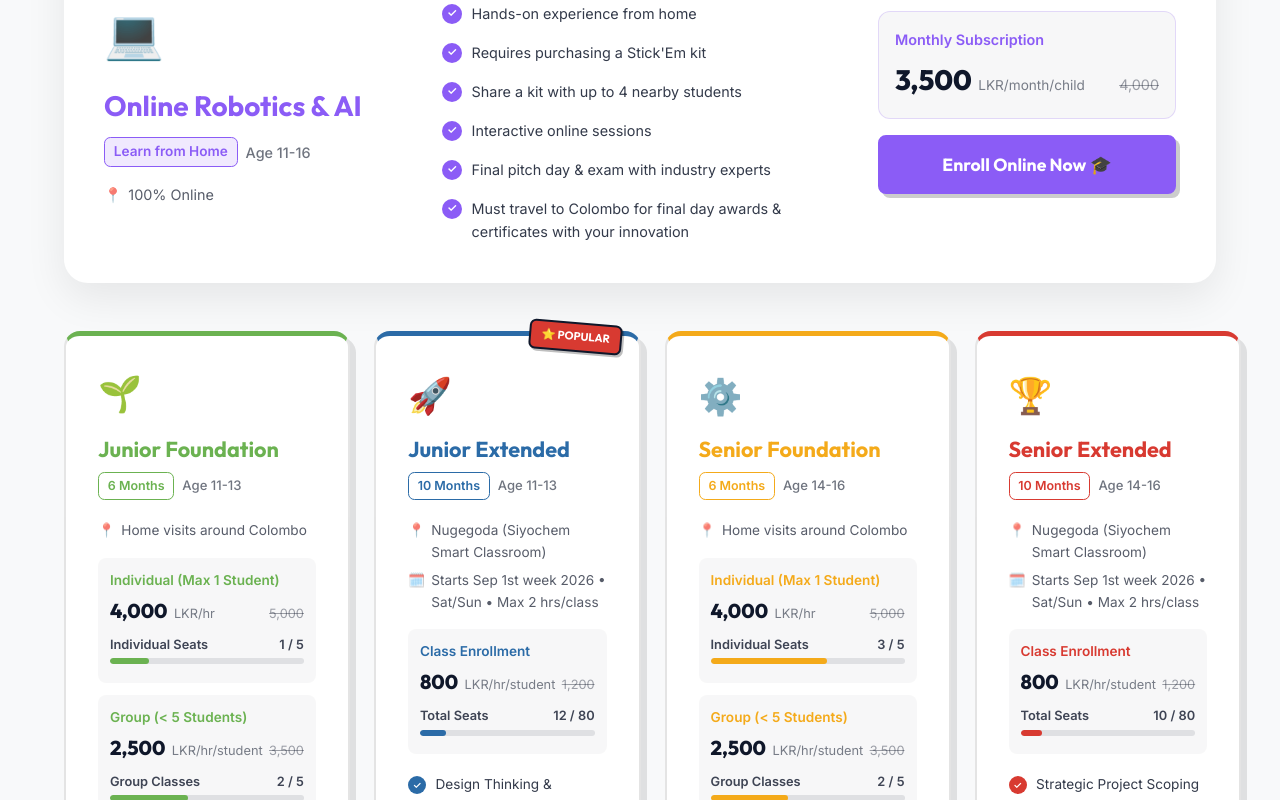
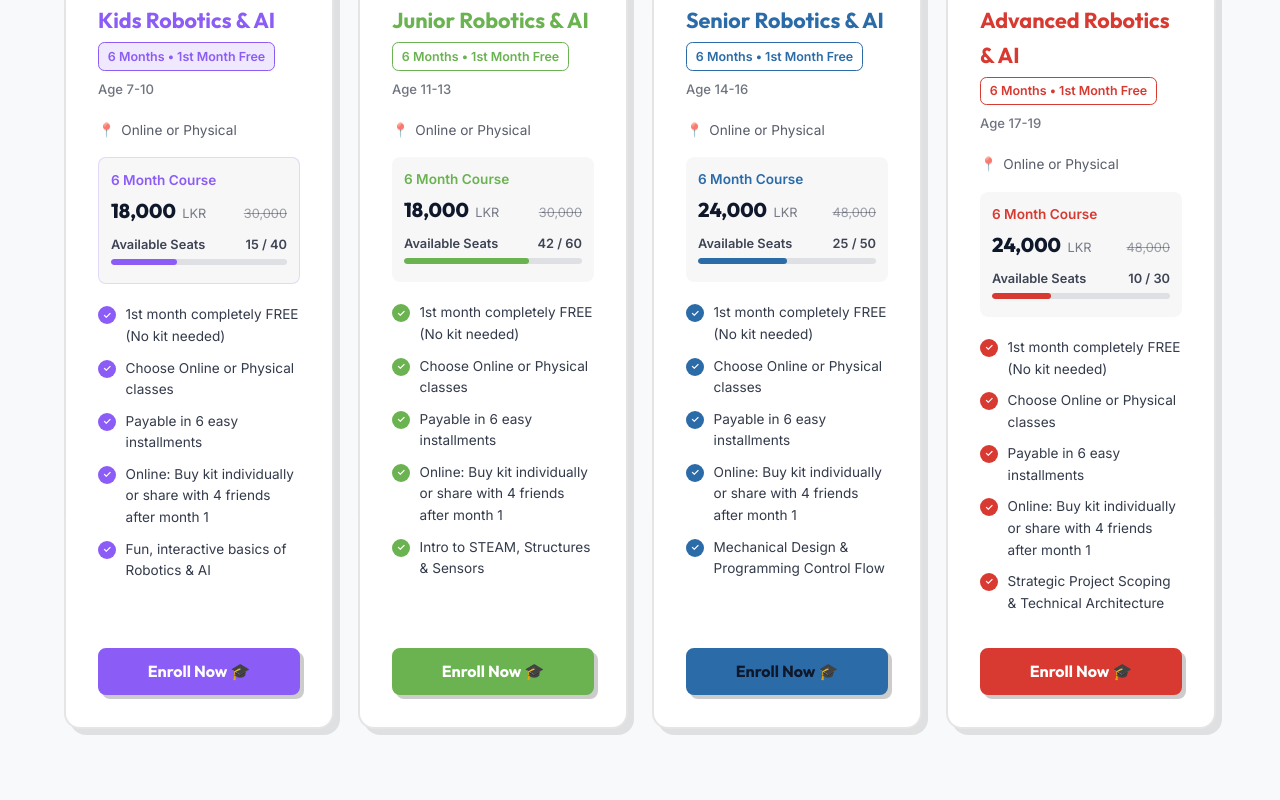
Before and after one commit to Himal-Gunawardhana/RobotSticks, a React (Vite) app: page / in a window 1280 px wide. Shown: the part 3040-3840 px from the top of the page. Built offline with nearby package versions, Linux system fonts and the light colour scheme.

Commit message:
Update Packages to reflect age-based Robotics and AI courses with 6-month plans

```diff
--- a/src/components/Packages.jsx
+++ b/src/components/Packages.jsx
@@ -3,164 +3,115 @@ import { motion } from 'framer-motion';
 
 const packages = [
   {
-    id: 0,
-    name: 'Online Robotics & AI',
-    tagline: 'Learn from Home',
-    grade: 'Age 11-16',
-    location: '100% Online',
+    id: 1,
+    name: 'Kids Robotics & AI',
+    tagline: '6 Months • 1st Month Free',
+    grade: 'Age 7-10',
+    location: 'Online or Physical',
     color: '#8b5cf6',
-    emoji: '💻',
-    badge: '🏆 BEST OPTION',
+    emoji: '🧸',
+    badge: '🚀 NEW ENTRY',
     pricingOptions: [
       {
-        type: 'Monthly Subscription',
-        original: '4,000',
-        discounted: '3,500',
-        unit: 'LKR/month/child',
-        seatsMax: 100,
-        seatsTaken: 34,
-        seatLabel: 'Active Students'
+        type: '6 Month Course',
+        original: '30,000',
+        discounted: '18,000',
+        unit: 'LKR',
+        seatsMax: 40,
+        seatsTaken: 15,
+        seatLabel: 'Available Seats'
       }
     ],
     features: [
-      'Robotics & AI theory and practicals',
-      'Hands-on experience from home',
-      'Requires purchasing a Stick\'Em kit',
-      'Share a kit with up to 4 nearby students',
-      'Interactive online sessions',
-      'Final pitch day & exam with industry experts',
-      'Must travel to Colombo for final day awards & certificates with your innovation',
-    ],
-  },
-  {
-    id: 1,
-    name: 'Junior Foundation',
-    tagline: '6 Months',
-    grade: 'Age 11-13',
-    location: 'Home visits around Colombo',
-    color: 'var(--stickem-green)',
-    emoji: '🌱',
-    pricingOptions: [
-      {
-        type: 'Individual (Max 1 Student)',
-        original: '5,000',
-        discounted: '4,000',
-        unit: 'LKR/hr',
-        seatsMax: 5,
-        seatsTaken: 1,
-        seatLabel: 'Individual Seats'
-      },
-      {
-        type: 'Group (< 5 Students)',
-        original: '3,500',
-        discounted: '2,500',
-        unit: 'LKR/hr/student',
-        seatsMax: 5,
-        seatsTaken: 2,
-        seatLabel: 'Group Classes'
-      }
-    ],
-    features: [
-      'Intro to STEAM & Safety',
-      'Structures & Stability',
-      'Basic Sensors & Inputs',
-      'Mini Robot Friend Build',
-      'Demo Day Rehearsal',
+      '1st month completely FREE (No kit needed)',
+      'Choose Online or Physical classes',
+      'Payable in 6 easy installments',
+      'Online: Buy kit individually or share with 4 friends after month 1',
+      'Fun, interactive basics of Robotics & AI'
     ],
   },
   {
     id: 2,
-    name: 'Junior Extended',
-    tagline: '10 Months',
+    name: 'Junior Robotics & AI',
+    tagline: '6 Months • 1st Month Free',
     grade: 'Age 11-13',
-    location: 'Nugegoda (Siyochem Smart Classroom)',
-    schedule: 'Starts Sep 1st week 2026 • Sat/Sun • Max 2 hrs/class',
-    color: 'var(--stickem-blue)',
-    emoji: '🚀',
+    location: 'Online or Physical',
+    color: 'var(--stickem-green)',
+    emoji: '🌱',
     popular: true,
     pricingOptions: [
       {
-        type: 'Class Enrollment',
-        original: '1,200',
-        discounted: '800',
-        unit: 'LKR/hr/student',
-        seatsMax: 80,
-        seatsTaken: 12,
-        seatLabel: 'Total Seats'
+        type: '6 Month Course',
+        original: '30,000',
+        discounted: '18,000',
+        unit: 'LKR',
+        seatsMax: 60,
+        seatsTaken: 42,
+        seatLabel: 'Available Seats'
       }
     ],
     features: [
-      'Design Thinking & Empathy',
-      'Motion & Control Sprint',
-      'Reliability Testing',
-      'Storytelling & Pitches',
-      'Mock Competition Simulation',
+      '1st month completely FREE (No kit needed)',
+      'Choose Online or Physical classes',
+      'Payable in 6 easy installments',
+      'Online: Buy kit individually or share with 4 friends after month 1',
+      'Intro to STEAM, Structures & Sensors'
     ],
   },
   {
     id: 3,
-    name: 'Senior Foundation',
-    tagline: '6 Months',
+    name: 'Senior Robotics & AI',
+    tagline: '6 Months • 1st Month Free',
     grade: 'Age 14-16',
-    location: 'Home visits around Colombo',
-    color: 'var(--stickem-yellow)',
+    location: 'Online or Physical',
+    color: 'var(--stickem-blue)',
     emoji: '⚙️',
     pricingOptions: [
       {
-        type: 'Individual (Max 1 Student)',
-        original: '5,000',
-        discounted: '4,000',
-        unit: 'LKR/hr',
-        seatsMax: 5,
-        seatsTaken: 3,
-        seatLabel: 'Individual Seats'
-      },
-      {
-        type: 'Group (< 5 Students)',
-        original: '3,500',
-        discounted: '2,500',
-        unit: 'LKR/hr/student',
-        seatsMax: 5,
-        seatsTaken: 2,
-        seatLabel: 'Group Classes'
+        type: '6 Month Course',
+        original: '48,000',
+        discounted: '24,000',
+        unit: 'LKR',
+        seatsMax: 50,
+        seatsTaken: 25,
+        seatLabel: 'Available Seats'
       }
     ],
     features: [
-      'Mechanical Design Depth',
-      'Electronics & Power Basics',
-      'Programming & Control Flow',
-      'Lean Entrepreneurship Intro',
-      'Pitch Basics & Docs',
+      '1st month completely FREE (No kit needed)',
+      'Choose Online or Physical classes',
+      'Payable in 6 easy installments',
+      'Online: Buy kit individually or share with 4 friends after month 1',
+      'Mechanical Design & Programming Control Flow'
     ],
   },
   {
     id: 4,
-    name: 'Senior Extended',
-    tagline: '10 Months',
-    grade: 'Age 14-16',
-    location: 'Nugegoda (Siyochem Smart Classroom)',
-    schedule: 'Starts Sep 1st week 2026 • Sat/Sun • Max 2 hrs/class',
+    name: 'Advanced Robotics & AI',
+    tagline: '6 Months • 1st Month Free',
+    grade: 'Age 17-19',
+    location: 'Online or Physical',
     color: 'var(--stickem-red)',
-    emoji: '🏆',
+    emoji: '🚀',
     pricingOptions: [
       {
-        type: 'Class Enrollment',
-        original: '1,200',
-        discounted: '800',
-        unit: 'LKR/hr/student',
-        seatsMax: 80,
+        type: '6 Month Course',
+        original: '48,000',
+        discounted: '24,000',
+        unit: 'LKR',
+        seatsMax: 30,
         seatsTaken: 10,
-        seatLabel: 'Total Seats'
+        seatLabel: 'Available Seats'
       }
     ],
     features: [
-      'Strategic Project Scoping',
-      'Technical Architecture',
-      'Test, Measure, Improve',
-      'Pitch Deck Drafting',
-      'National/International Sim.',
+      '1st month completely FREE (No kit needed)',
+      'Choose Online or Physical classes',
+      'Payable in 6 easy installments',
+      'Online: Buy kit individually or share with 4 friends after month 1',
+      'Strategic Project Scoping & Technical Architecture'
     ],
-  },
+  }
 ];
 
 const ProgressBar = ({ taken, max, label, color }) => {
```
